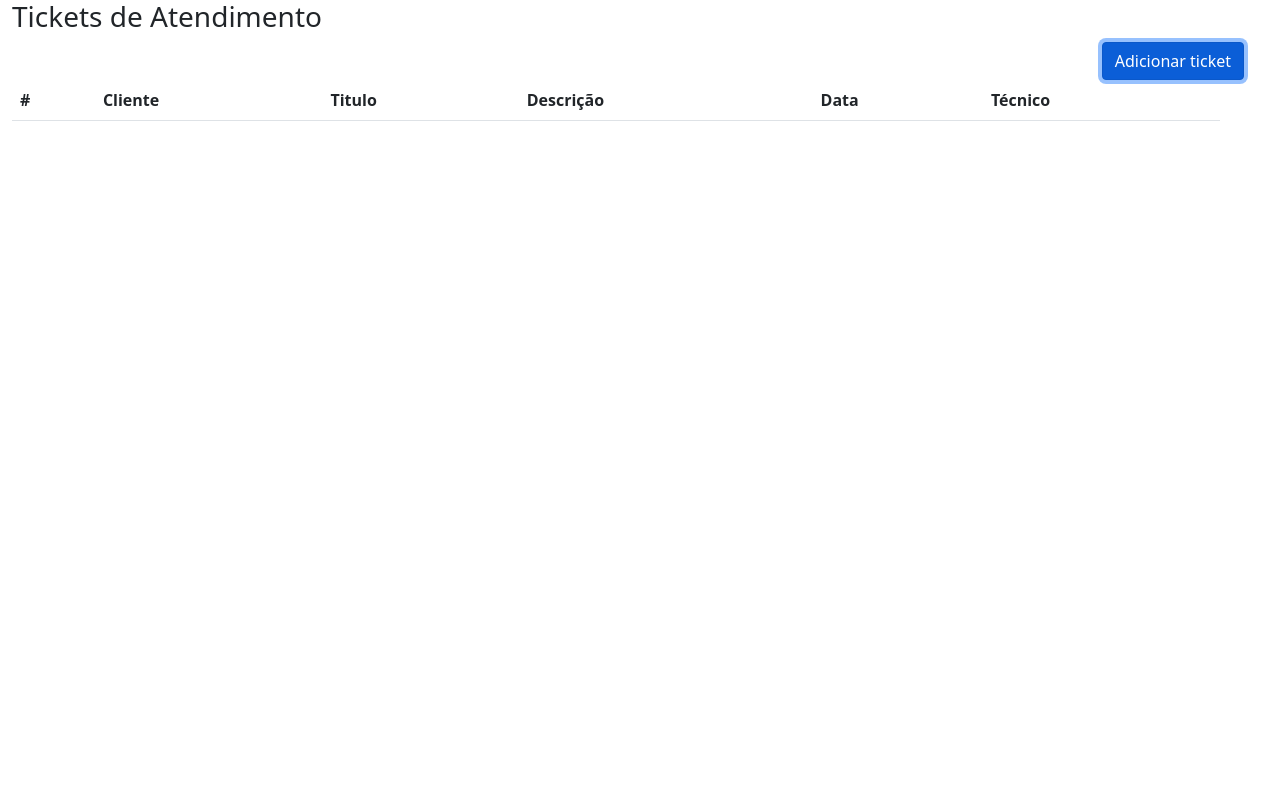
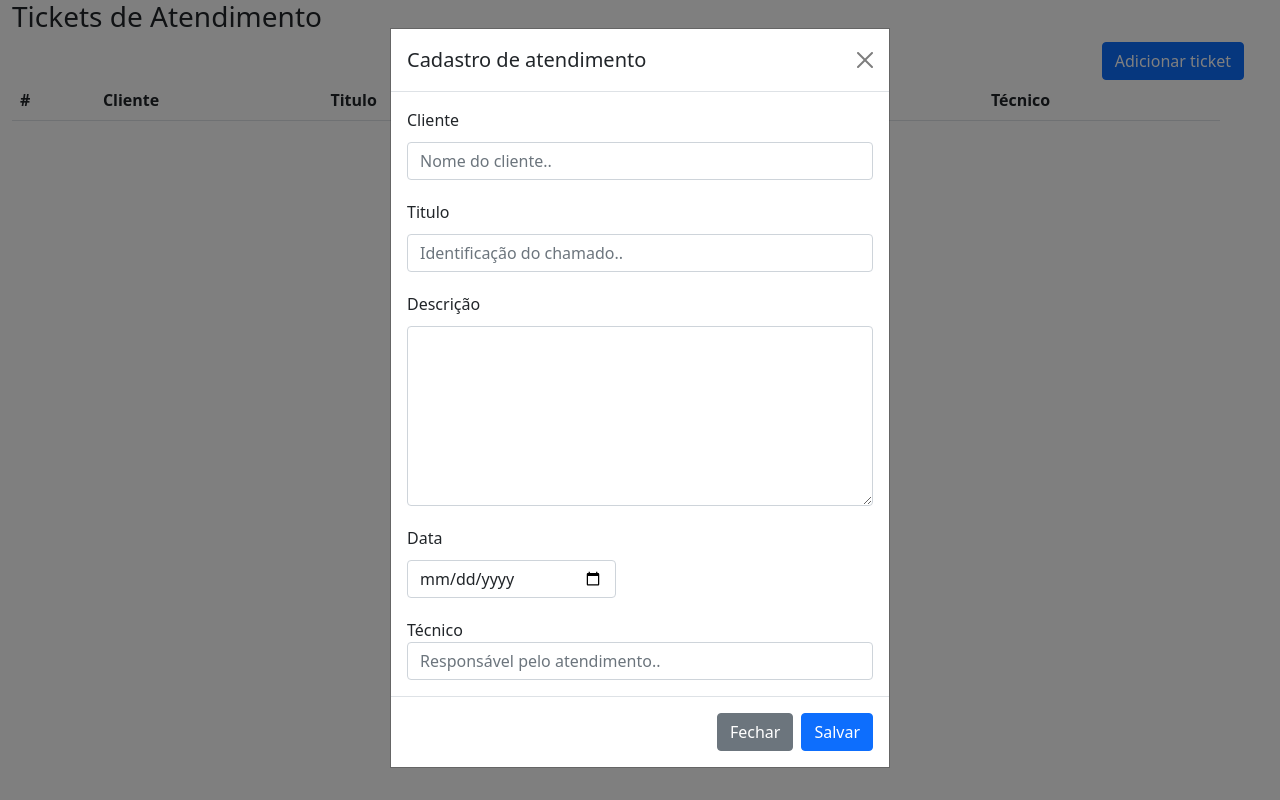
Before and after one commit to diegodld/tickets, a plain HTML site: page index.html in a window 1280 px wide. Both pictures are taken after a click on the button "Adicionar ticket". Drawn offline with nearby package versions, Linux system fonts and the light colour scheme.

Commit message:
Formulario adicionado

```diff
--- a/index.html
+++ b/index.html
@@ -8,10 +8,8 @@
     <title>Document</title>
     <link href="https://cdn.jsdelivr.net/npm/bootstrap@5.1.3/dist/css/bootstrap.min.css" rel="stylesheet"
         integrity="sha384-1BmE4kWBq78iYhFldvKuhfTAU6auU8tT94WrHftjDbrCEXSU1oBoqyl2QvZ6jIW3" crossorigin="anonymous">
-    <script
-    src="https://code.jquery.com/jquery-3.6.0.js"
-    integrity="sha256-H+K7U5CnXl1h5ywQfKtSj8PCmoN9aaq30gDh27Xc0jk="
-    crossorigin="anonymous"></script>
+    <script src="https://code.jquery.com/jquery-3.6.0.js"
+        integrity="sha256-H+K7U5CnXl1h5ywQfKtSj8PCmoN9aaq30gDh27Xc0jk=" crossorigin="anonymous"></script>
 </head>
 
 <body>
@@ -22,11 +20,12 @@
             </div>
             <div class="row">
                 <div class="col-md-12">
-                    <button type="button" class="btn btn-primary float-end">Adicionar ticket</button>
+                    <button type="button" class="btn btn-primary float-end" data-bs-toggle="modal"
+                        data-bs-target="#ModalRegistro">Adicionar ticket</button>
                 </div>
                 <div class="row">
                     <div class="col-md-12">
-                        <table id = "TblDados" class="table table-hover">
+                        <table id="TblDados" class="table table-hover">
                             <thead>
                                 <tr>
                                     <th scope="col">#</th>
@@ -47,7 +46,63 @@
         </div>
     </div>
 
+    <div class="modal fade" id="ModalRegistro" tabindex="-1" aria-labelledby="ModalRegistroLabel" aria-hidden="true">
+        <div class="modal-dialog">
+            <div class="modal-content">
+                <div class="modal-header">
+                    <h5 class="modal-title" id="exampleModalLabel">Cadastro de atendimento</h5>
+                    <button type="button" class="btn-close" data-bs-dismiss="modal" aria-label="Close"></button>
+                </div>
+                <div class="modal-body">
+                    <div class="row">
+                        <div class="col-md-6" style="min-width: 440px"></div>
+                            <div class="form-group">
+                                <label for="">Cliente</label>
+                                <input id="txtCliente" type="text" class="form-control" placeholder="Nome do cliente..">
+                            </div>
+                            <div class="col" style="min-width: 440px">
+                                <div class="form-group">
+                                    <label for="">Titulo</label>
+                                    <input id="txtTitulo" type="text" class="form-control"
+                                        placeholder="Identificação do chamado..">
 
+                                </div>
+                            </div>
+                        </div>
+                        <div class="row">
+                            <div class="col" >
+                                <div class="form-group">
+                                    <label for="">Descrição</label>
+                                    <textarea id="txtdescricao" class="form-control" style="min-width: 100%"></textarea>
+                                </div>
+                            </div>
+                          <div class="row">
+                            <div class="col-md-6" >
+                                <div class="form-group">
+                                    <label for="">Data</label>
+                                   <input id="txtdata" type="date" class="form-control">
+                                </div>
+                            </div>
+                            <div class="col" style="min-width: 490px">
+                                <div class="form-group">
+                                    <label for="">Técnico</label>
+                                   <input id="txttecnico" type="text" class="form-control" placeholder="Responsável pelo atendimento..">
+                                </div>
+                            </div>
+                          </div>
+                        </div>
+                    </div>
+
+
+
+
+                    <div class="modal-footer">
+                        <button type="button" class="btn btn-secondary" data-bs-dismiss="modal">Fechar</button>
+                        <button type="button" class="btn btn-primary">Salvar</button>
+                    </div>
+                </div>
+            </div>
+        </div>
 
 
 
@@ -71,7 +126,7 @@
 
         </script>
         <script src="https://ajax.googleapis.com/ajax/libs/jquery/2.1.3/jquery.min.js" type="text/javascript"></script>
-
+<link rel="stylesheet" href="style.css">
 </body>
 
 </html>
--- a/style.css
+++ b/style.css
@@ -1,4 +1,32 @@
-#titulo{
-    color: blue;
+.modal-dialog {
+    width: 100%;
+    height: 100%;
 
+    padding: 0;
+  }
+
+  .modal-content {
+    height: auto;
+    border-radius: 0;
+  }
+
+#txtCliente{
+    margin-bottom: 20px;
+    margin-top: 10px;
 }
+
+#txtTitulo{
+    margin-bottom: 20px;
+    margin-top: 10px;
+}
+
+#txtdescricao{
+    margin-bottom: 20px;
+    margin-top: 10px;
+    height: 180px;
+}
+
+#txtdata{
+    margin-bottom: 20px;
+    margin-top: 10px;
+}
```
Lines whose indentation alone changed are shown as unchanged.
